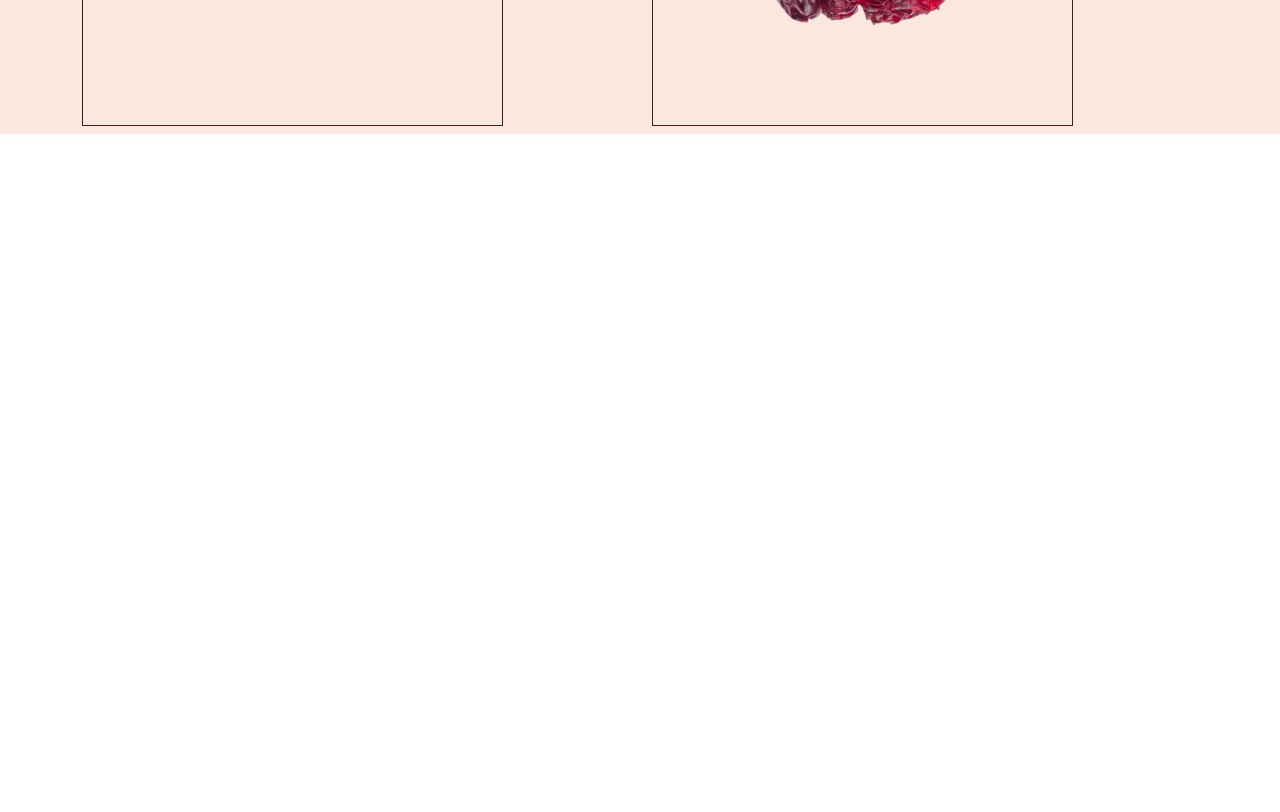
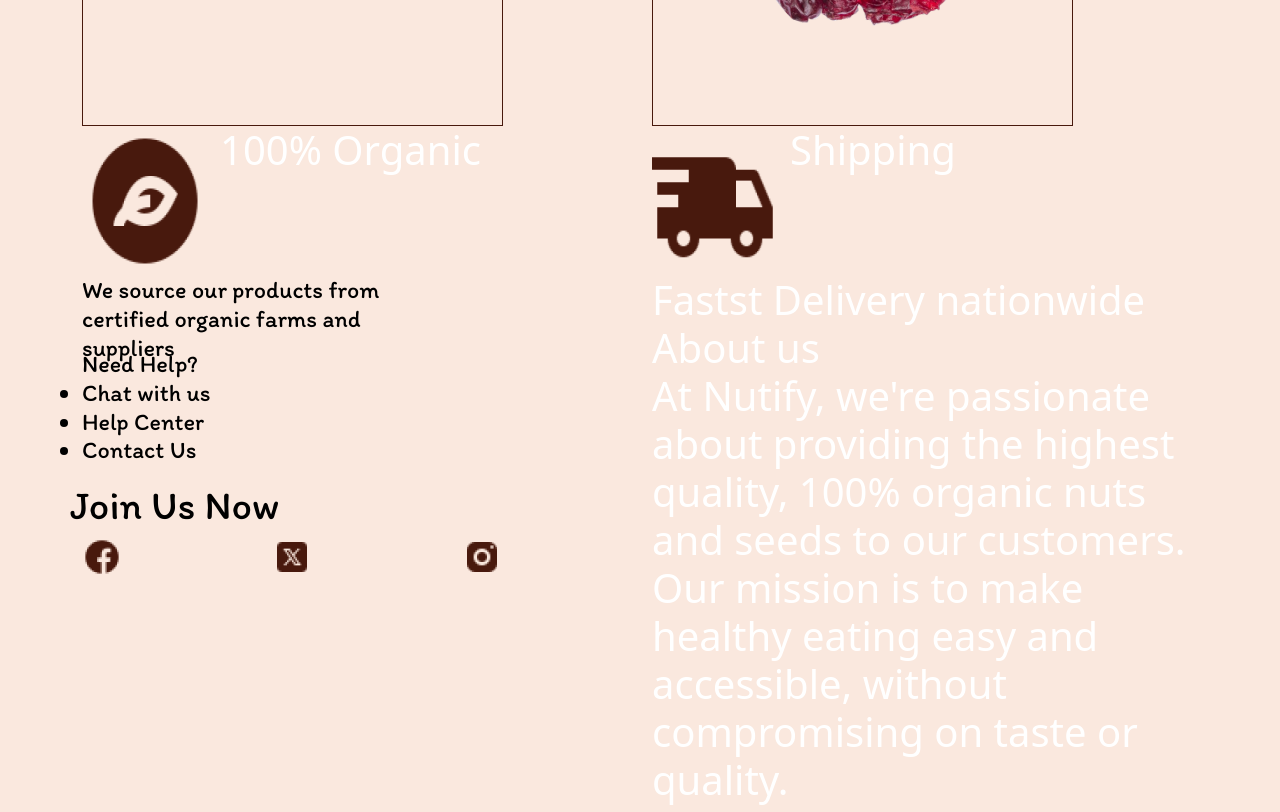
Before and after one commit to Tabitht/HNG-Frontend_Task2, a React (Create React App) app: page / in a window 1280 px wide. Shown: the part 4500-5312 px from the top of the page. Before the commit the page ends 4634 px from the top, so only its background shows below. Built offline with nearby package versions, Linux system fonts and the light colour scheme.

Commit message:
made more changes

```diff
--- a/src/Desktop.js
+++ b/src/Desktop.js
@@ -1,6 +1,7 @@
 import React from "react";
 import { Container, Row, Col } from "react-bootstrap";
 import Header from "./Header";
+import Footer from "./Footer"
 import "./Desktop.css"
 import pic1 from "./images/HERO.png";
 import pic2 from "./images/Frame 2.png";
@@ -62,6 +63,7 @@ export default function Desktop() {
                     <Col><img src={pic15} alt="list Products" className="listProducts"></img></Col>
                 </Row>
         </Container>
+        <Footer />
     </div>
     )
 }
--- /dev/null
+++ b/src/Footer.css
@@ -0,0 +1,49 @@
+.organicFood{
+    width: 150px;
+    height: 150px;
+    top: 139px;
+    left: 20px;
+    gap: 0px;
+    opacity: 0px;
+}
+.shipping{
+    width: 150px;
+    height: 150px;
+    top: 139px;
+    left: 910px;
+    gap: 0px;
+    opacity: 0px;
+}
+.details1{
+    width: 380px;
+    height: 58px;
+    top: 235px;
+    left: 170px;
+    gap: 0px;
+    opacity: 0px;
+    font-family: "Itim", cursive;
+    font-size: 24px;
+    font-weight: 400;
+    line-height: 28.8px;
+    text-align: left;
+    color: #000000;
+
+}
+.first{
+    font-family: "Itim", cursive;
+    font-size: 24px;
+    font-weight: 400;
+    line-height: 28.8px;
+    text-align: left;
+    color:#000000;
+
+}
+.second{
+    font-family: "Itim", cursive;
+    font-size: 40px;
+    font-weight: 400;
+    line-height: 48px;
+    text-align: left;
+    color: #000000;
+
+}
--- /dev/null
+++ b/src/Footer.js
@@ -0,0 +1,47 @@
+import React from "react";
+import { Container, Row, Col } from "react-bootstrap";
+import "./Footer.css"
+import icon1 from "./icons/Organic Food.png"
+import icon2 from "./icons/In Transit.png"
+import icon3 from "./icons/Facebook Circled.png"
+import icon4 from "./icons/TwitterX.png"
+import icon5 from "./icons/Instagram.png"
+
+export default function Footer() {
+    return(
+        <div>
+            <Container>
+                <Row>
+                    <Col>
+                        <Row><img src={icon1} alt="organic food" className="organicFood"></img>100% Organic <p className="details1">We source our  products from certified organic farms and suppliers</p></Row>
+                        <Row className="first">
+                            <div>Need Help?</div>
+                            <ul>
+                                <li>Chat with us</li>
+                                <li>Help Center</li>
+                                <li>Contact Us</li>
+                           </ul>
+                        </Row>
+                        <Row className="second">Join Us Now</Row>
+                        <Row>
+                            <Col><img src={icon3} alt="facebook"></img></Col>
+                            <Col><img src={icon4} alt="twitter"></img></Col>
+                            <Col><img src={icon5} alt="instagram"></img></Col>
+                        </Row>
+                    </Col>
+                    <Col>
+                        <Row><img src={icon2} alt="shipping" className="shipping"></img>Shipping
+                        <div>
+                            Fastst Delivery nationwide
+                        </div>
+                        </Row>
+                        <Row>
+                            <div>About us</div>
+                            <div>At Nutify, we're passionate about providing the highest quality, 100% organic nuts and seeds to our customers. Our mission is to make healthy eating easy and accessible, without compromising on taste or quality.</div>
+                        </Row>
+                    </Col>
+                </Row>
+            </Container>
+        </div>
+    )
+}
```
